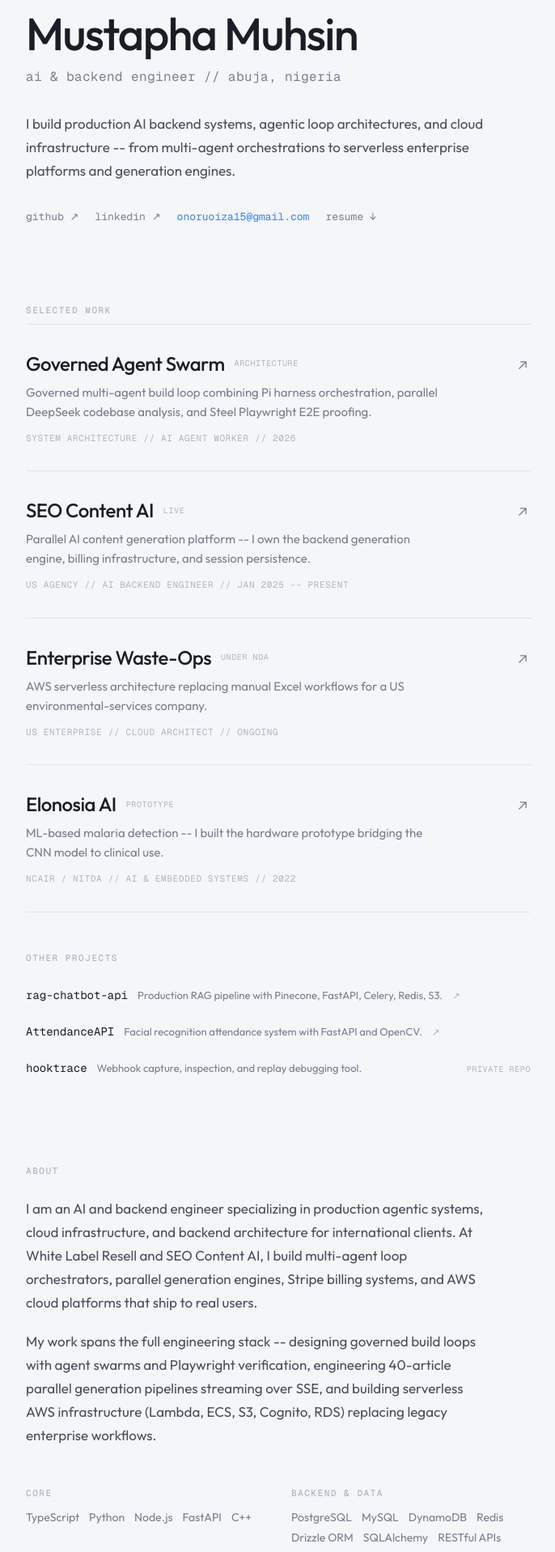
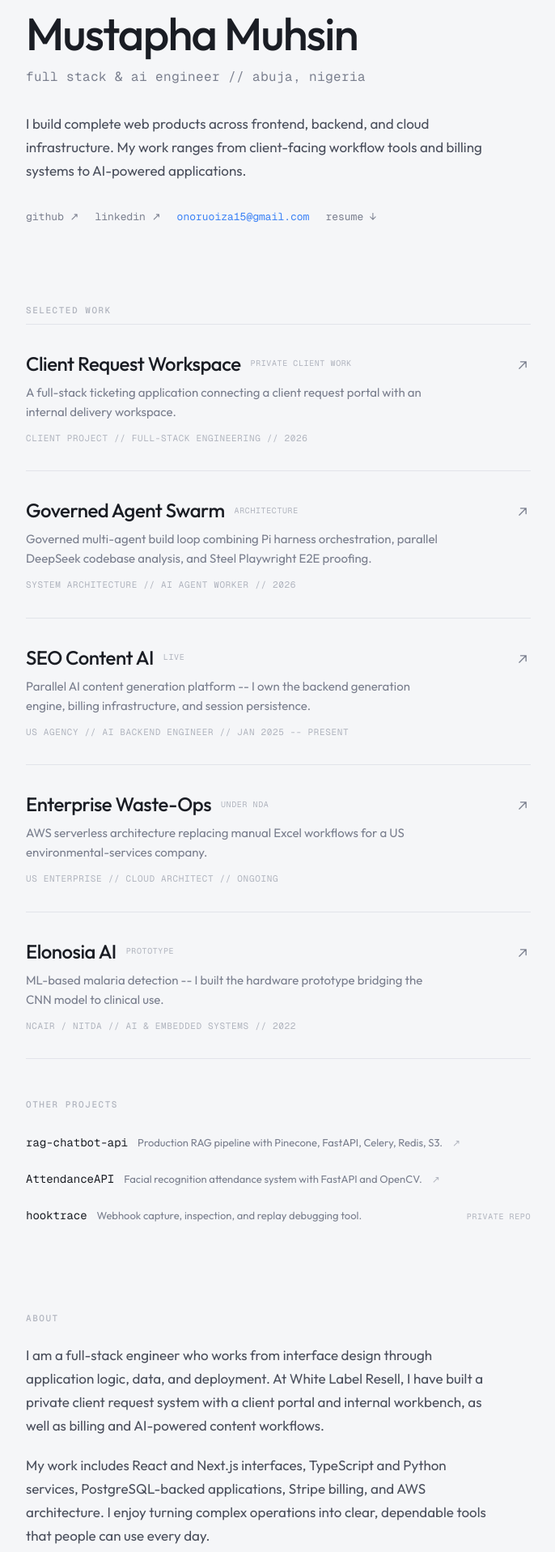
Before and after one commit to muhsin9999/portfolio, a Next.js app: page / in a window 1280 px wide. Shown: the part 220-2137 px from the top of the page at 81% size, without its empty margins (296-982 px from the left). Built offline with nearby package versions, Linux system fonts and the light colour scheme.

Commit message:
Add private client ticketing case study and full-stack profile

```diff
--- a/src/app/layout.tsx
+++ b/src/app/layout.tsx
@@ -18,10 +18,13 @@ const geistMono = Geist_Mono({
 
 export const metadata: Metadata = {
   metadataBase: new URL("https://mustapahmuhsin.vercel.app"),
-  title: "Mustapha Muhsin -- AI & Backend Engineer",
+  title: "Mustapha Muhsin -- Full Stack & AI Engineer",
   description:
-    "I build production AI backend systems, agentic loop architectures, and cloud infrastructure.",
+    "Full-stack engineer building web applications, backend systems, cloud infrastructure, and AI-powered products.",
   keywords: [
+    "Full Stack Engineer",
+    "React",
+    "Next.js",
     "AI Engineer",
     "Backend Engineer",
     "Agentic Loops",
@@ -32,28 +35,19 @@ export const metadata: Metadata = {
   ],
   authors: [{ name: "Mustapha Muhsin" }],
   openGraph: {
-    title: "Mustapha Muhsin -- AI & Backend Engineer",
+    title: "Mustapha Muhsin -- Full Stack & AI Engineer",
     description:
-      "I build production AI backend systems, agentic loop architectures, and cloud infrastructure.",
+      "I build complete web products across frontend, backend, and cloud infrastructure.",
     url: "https://mustapahmuhsin.vercel.app/",
     siteName: "Mustapha Muhsin Portfolio",
-    images: [
-      {
-        url: "/og-image.png",
-        width: 1200,
-        height: 630,
-        alt: "Mustapha Muhsin -- AI & Backend Engineer",
-      },
-    ],
     locale: "en_US",
     type: "website",
   },
   twitter: {
-    card: "summary_large_image",
-    title: "Mustapha Muhsin -- AI & Backend Engineer",
+    card: "summary",
+    title: "Mustapha Muhsin -- Full Stack & AI Engineer",
     description:
-      "I build production AI backend systems, agentic loop architectures, and cloud infrastructure.",
-    images: ["/og-image.png"],
+      "I build complete web products across frontend, backend, and cloud infrastructure.",
   },
 };
 
--- a/src/app/page.tsx
+++ b/src/app/page.tsx
@@ -29,7 +29,7 @@ export default function Home() {
 
         <Reveal delay={120}>
           <p className="mt-3 text-[15px] sm:text-base font-mono text-[var(--muted)] tracking-wide">
-            {siteConfig.title.toLowerCase()} // {siteConfig.location.toLowerCase()}
+            {siteConfig.title.toLowerCase()} {"//"} {siteConfig.location.toLowerCase()}
           </p>
         </Reveal>
 
--- a/src/components/Reveal.tsx
+++ b/src/components/Reveal.tsx
@@ -21,8 +21,8 @@ export default function Reveal({
     if (!element || typeof window === 'undefined') return;
 
     if (!('IntersectionObserver' in window)) {
-      setIsVisible(true);
-      return;
+      const fallbackTimer = setTimeout(() => setIsVisible(true), 0);
+      return () => clearTimeout(fallbackTimer);
     }
 
     const observer = new IntersectionObserver(
--- a/src/components/ThemeToggle.tsx
+++ b/src/components/ThemeToggle.tsx
@@ -7,6 +7,7 @@ export default function ThemeToggle() {
   const [mounted, setMounted] = useState(false);
 
   useEffect(() => {
+    const timer = window.setTimeout(() => {
       setMounted(true);
       const storedTheme = localStorage.getItem('theme');
       if (storedTheme === 'light' || storedTheme === 'dark') {
@@ -24,6 +25,8 @@ export default function ThemeToggle() {
           document.documentElement.classList.add('dark');
         }
       }
+    }, 0);
+    return () => window.clearTimeout(timer);
   }, []);
 
   const toggleTheme = () => {
--- a/src/data/projects.ts
+++ b/src/data/projects.ts
@@ -44,17 +44,17 @@ export interface SkillCategory {
 
 export const siteConfig: SiteConfig = {
   name: 'Mustapha Muhsin',
-  title: 'AI & Backend Engineer',
+  title: 'Full Stack & AI Engineer',
   location: 'Abuja, Nigeria',
   email: 'onoruoiza15@gmail.com',
   github: 'https://github.com/muhsin9999',
   linkedin: 'https://www.linkedin.com/in/mustapha-muhsin',
-  bio: 'I build production AI backend systems, agentic loop architectures, and cloud infrastructure -- from multi-agent orchestrations to serverless enterprise platforms and generation engines.',
+  bio: 'I build complete web products across frontend, backend, and cloud infrastructure. My work ranges from client-facing workflow tools and billing systems to AI-powered applications.',
   longBio: [
-    'I am an AI and backend engineer specializing in production agentic systems, cloud infrastructure, and backend architecture for international clients. At White Label Resell and SEO Content AI, I build multi-agent loop orchestrators, parallel generation engines, Stripe billing systems, and AWS cloud platforms that ship to real users.',
-    'My work spans the full engineering stack -- designing governed build loops with agent swarms and Playwright verification, engineering 40-article parallel generation pipelines streaming over SSE, and building serverless AWS infrastructure (Lambda, ECS, S3, Cognito, RDS) replacing legacy enterprise workflows.',
+    'I am a full-stack engineer who works from interface design through application logic, data, and deployment. At White Label Resell, I have built a private client request system with a client portal and internal workbench, as well as billing and AI-powered content workflows.',
+    'My work includes React and Next.js interfaces, TypeScript and Python services, PostgreSQL-backed applications, Stripe billing, and AWS architecture. I enjoy turning complex operations into clear, dependable tools that people can use every day.',
     'I trained as an electrical and electronics engineer at Federal University of Technology Minna. That background shaped my systems-first engineering approach -- from microcontrollers and Altium PCB design at NCAIR to distributed cloud systems and LLM agent loops.',
-    'Outside of engineering I play chess and build things just to see if I can. I am currently open to remote backend and AI engineering roles.'
+    'Outside of engineering I play chess and build things just to see if I can. I am currently open to remote full-stack, backend, and AI engineering roles.'
   ],
   education: {
     school: 'Federal University of Technology Minna',
@@ -63,6 +63,32 @@ export const siteConfig: SiteConfig = {
 };
 
 export const projects: Project[] = [
+  {
+    slug: 'client-request-workspace',
+    title: 'Client Request Workspace',
+    status: 'private client work',
+    tagline: 'A full-stack ticketing application connecting a client request portal with an internal delivery workspace.',
+    context: 'client project // full-stack engineering // 2026',
+    tech: ['Next.js', 'React', 'TypeScript', 'PostgreSQL', 'Prisma', 'Auth.js', 'Tailwind CSS', 'Playwright'],
+    sections: [
+      {
+        heading: 'the problem',
+        content: 'A client needed a clearer way to submit changes, follow their progress, and discuss them with the team delivering the work. The internal team needed one place to triage requests, assign work, track status, and keep the conversation attached to each ticket.'
+      },
+      {
+        heading: 'what i built',
+        content: 'I built the client-facing portal and internal workspace as one Next.js application. The portal supports request intake, ticket history, comments, and attachments. The team workspace includes a Kanban board, ticket detail views, assignments, activity history, time tracking, and sprint planning. I built reusable interface components for forms, dialogs, tables, and ticket workflows.'
+      },
+      {
+        heading: 'how it works',
+        content: 'The application uses server-side actions backed by PostgreSQL and Prisma. Auth.js handles sign-in and role-aware navigation, while domain logic manages ticket transitions and SLA calculations. The repository includes unit tests for workflow rules and Playwright tests for key user flows.'
+      },
+      {
+        heading: 'project access',
+        content: 'This was built for private client work, so the source code, client data, and live workspace are not public. I can discuss the architecture, implementation decisions, and my contribution in an interview.'
+      }
+    ]
+  },
   {
     slug: 'governed-agent-swarm',
     title: 'Governed Agent Swarm',
@@ -173,7 +199,11 @@ export const otherProjects: OtherProject[] = [
 export const skills: SkillCategory[] = [
   {
     category: 'core',
-    skills: ['TypeScript', 'Python', 'Node.js', 'FastAPI', 'C++']
+    skills: ['TypeScript', 'JavaScript', 'Python', 'Node.js', 'C++']
+  },
+  {
+    category: 'frontend',
+    skills: ['React', 'Next.js', 'Tailwind CSS', 'Responsive UI', 'React Hook Form', 'Zod']
   },
   {
     category: 'backend & data',
```
Also changed, not shown: 1 other file (tests, documents, lock files or other folders). Lines whose indentation alone changed are shown as unchanged.
